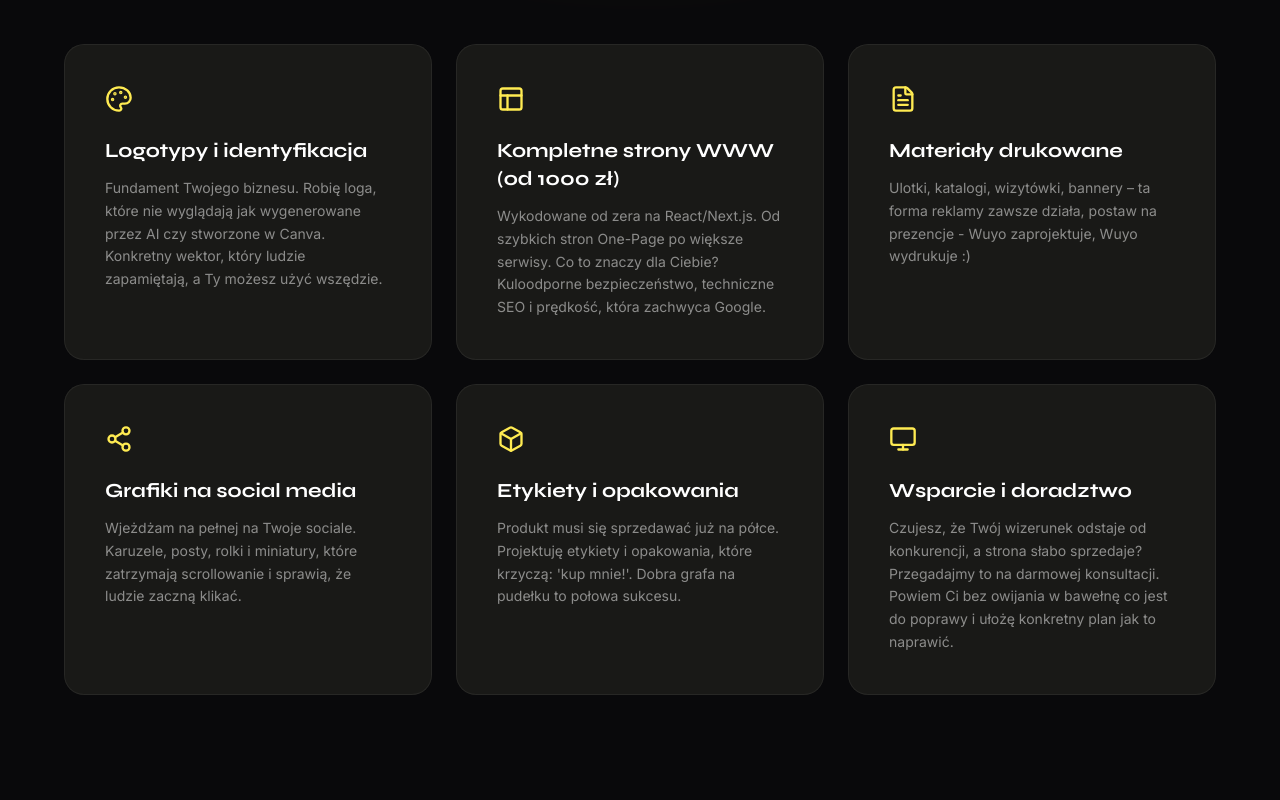
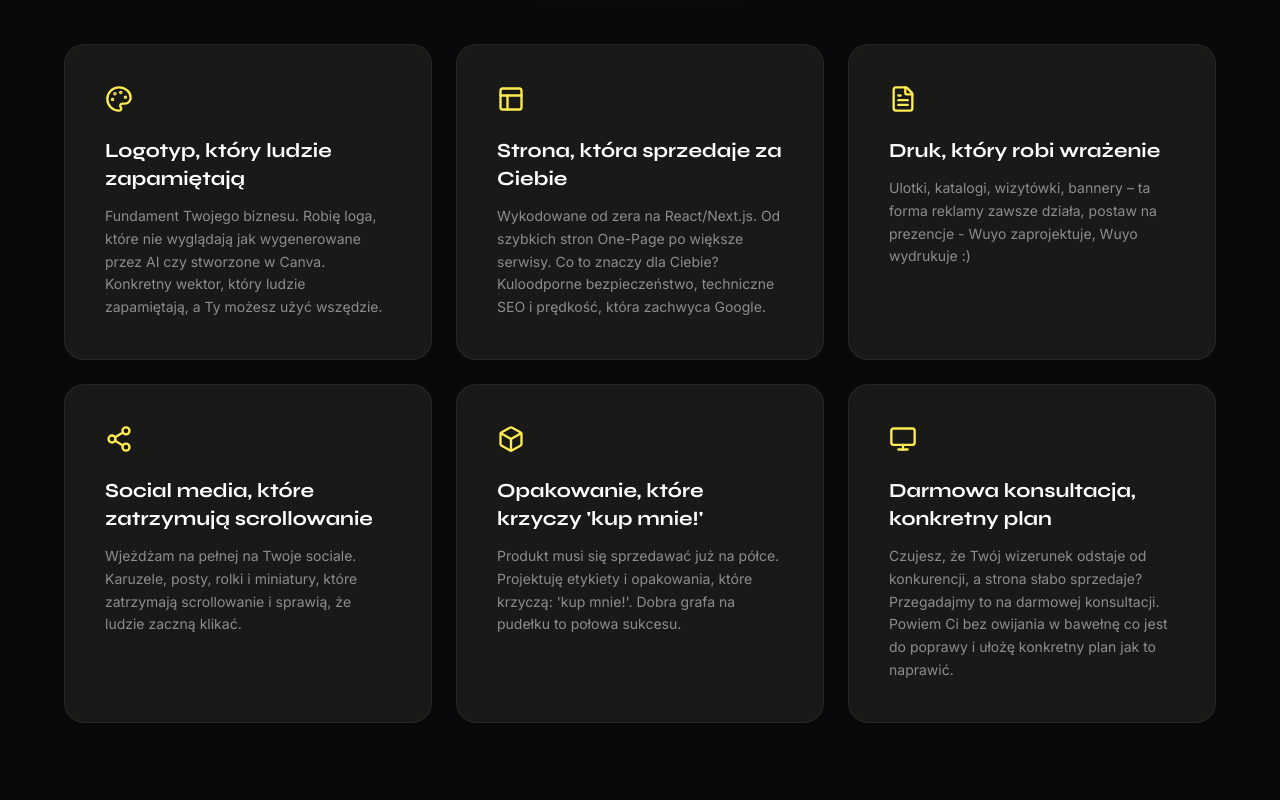
Before and after one commit to pergamindruk/wuyo, a Next.js app: page / in a window 1280 px wide. Shown: the part 1140-1940 px from the top of the page. Built offline with nearby package versions, Linux system fonts and the light colour scheme.

Commit message:
feat: benefit-oriented service titles, personalized CTAs, FAQ client portal, portfolio link in about, updated meta descriptions

```diff
--- a/src/app/(main)/page.tsx
+++ b/src/app/(main)/page.tsx
@@ -17,32 +17,32 @@ export default function Home() {
     const services = [
         {
             icon: <Palette size={28} />,
-            title: "Logotypy i identyfikacja",
+            title: "Logotyp, który ludzie zapamiętają",
             desc: "Fundament Twojego biznesu. Robię loga, które nie wyglądają jak wygenerowane przez AI czy stworzone w Canva. Konkretny wektor, który ludzie zapamiętają, a Ty możesz użyć wszędzie.",
         },
         {
             icon: <Layout size={28} />,
-            title: "Kompletne strony WWW (od 1000 zł)",
+            title: "Strona, która sprzedaje za Ciebie",
             desc: "Wykodowane od zera na React/Next.js. Od szybkich stron One-Page po większe serwisy. Co to znaczy dla Ciebie? Kuloodporne bezpieczeństwo, techniczne SEO i prędkość, która zachwyca Google.",
         },
         {
             icon: <FileText size={28} />,
-            title: "Materiały drukowane",
+            title: "Druk, który robi wrażenie",
             desc: "Ulotki, katalogi, wizytówki, bannery – ta forma reklamy zawsze działa, postaw na prezencje - Wuyo zaprojektuje, Wuyo wydrukuje :)",
         },
         {
             icon: <Share2 size={28} />,
-            title: "Grafiki na social media",
+            title: "Social media, które zatrzymują scrollowanie",
             desc: "Wjeżdżam na pełnej na Twoje sociale. Karuzele, posty, rolki i miniatury, które zatrzymają scrollowanie i sprawią, że ludzie zaczną klikać.",
         },
         {
             icon: <Box size={28} />,
-            title: "Etykiety i opakowania",
+            title: "Opakowanie, które krzyczy 'kup mnie!'",
             desc: "Produkt musi się sprzedawać już na półce. Projektuję etykiety i opakowania, które krzyczą: 'kup mnie!'. Dobra grafa na pudełku to połowa sukcesu.",
         },
         {
             icon: <Monitor size={28} />,
-            title: "Wsparcie i doradztwo",
+            title: "Darmowa konsultacja, konkretny plan",
             desc: "Czujesz, że Twój wizerunek odstaje od konkurencji, a strona słabo sprzedaje? Przegadajmy to na darmowej konsultacji. Powiem Ci bez owijania w bawełnę co jest do poprawy i ułożę konkretny plan jak to naprawić.",
         },
     ];
@@ -146,6 +146,7 @@ export default function Home() {
                             <p>Działam sam, więc nie uciekam przed Tobą w procedury i nie chowam się za sekretarką. Jak do mnie dzwonisz, to odbieram ja. Jak pytasz, czy coś ma sens – odpowiadam szczerze. Nie bawię się w agencyjne gierki, gdzie jesteś tylko kolejną pozycją na liście do odhaczenia.</p>
                             <p className="text-white/90 font-medium text-lg pt-2">Co z tego masz? Spokój.</p>
                             <p>Zamiast zasypywać Cię trudnymi słówkami, tłumaczę wszystko po ludzku. Moja robota ma po prostu ułatwiać Ci życie. Strona musi być tak zrobiona, żeby klient od razu wiedział, co robisz i jak Ci zapłacić. Koniec filozofii.</p>
+                            <p className="mt-2"><Link href="#portfolio" className="text-gold hover:text-gold-light underline underline-offset-4 transition-colors font-medium">Sprawdź, jak to wygląda w praktyce →</Link></p>
                         </div>
 
                         <div className="mt-8 mb-10">
--- a/src/app/layout.tsx
+++ b/src/app/layout.tsx
@@ -11,7 +11,7 @@ export const metadata: Metadata = {
         default: "Wuyo – Dobra Grafa | Strony internetowe i grafika",
         template: "%s | Wuyo – Dobra Grafa",
     },
-    description: "Nowoczesne strony internetowe, identyfikacja wizualna i design premium. Wuyo – robię to dobrze, szybko i z duszą. Sprawdź moje realizacje!",
+    description: "Grafik, który mówi prosto z mostu. Strony www, identyfikacja wizualna i grafiki social media od 1 200 zł. Termin murowany, cena bez niespodzianek.",
     keywords: ["strony internetowe", "web design", "portfolio", "freelancer", "Next.js", "grafika", "tworzenie stron www", "Rzeszów"],
     authors: [{ name: "Wuyo – Dobra Grafa", url: "https://wuyo.pl" }],
     creator: "Wuyo – Dobra Grafa",
@@ -29,7 +29,7 @@ export const metadata: Metadata = {
         url: "https://wuyo.pl",
         siteName: "Wuyo – Dobra Grafa",
         title: "Wuyo – Dobra Grafa | Strony internetowe i grafika",
-        description: "Nowoczesne strony internetowe, identyfikacja wizualna i design premium. Sprawdź moje realizacje!",
+        description: "Grafik, który mówi prosto z mostu. Strony www, identyfikacja wizualna i grafiki social media od 1 200 zł. Termin murowany, cena bez niespodzianek.",
         images: [
             {
                 url: "/wuyo-dobra-grafa-logo-kolorowe.webp",
@@ -42,7 +42,7 @@ export const metadata: Metadata = {
     twitter: {
         card: "summary_large_image",
         title: "Wuyo – Dobra Grafa | Strony internetowe i grafika",
-        description: "Nowoczesne strony internetowe, identyfikacja wizualna i design premium.",
+        description: "Grafik, który mówi prosto z mostu. Strony www, identyfikacja wizualna i grafiki social media od 1 200 zł.",
         images: ["/wuyo-dobra-grafa-logo-kolorowe.webp"],
     },
     robots: {
--- a/src/components/FAQSection.tsx
+++ b/src/components/FAQSection.tsx
@@ -25,6 +25,10 @@ const faqs = [
     {
         question: "Ile zazwyczaj trwa projekt strony WWW?",
         answer: "Dla One-Page'a lecimy szybko – zwykle wyrabiam się w około tydzień od zebrania materiałów. Dużo zależy od tego, jak szybko dostarczysz mi treści, zdjęcia i jak sprawnie dajesz feedback. Żadnego bujania w chmurach – konkret praca."
+    },
+    {
+        question: "Skąd będę wiedział, na jakim etapie jest mój projekt?",
+        answer: "Dostajesz własny panel klienta z linkiem, w którym na bieżąco widzisz postęp prac — od briefu, przez projektowanie, poprawki, aż po finalne przekazanie. Jak śledzenie paczki, tylko że działa. Zero zgadywania i pytania \"jak tam moje zlecenie?\"."
     }
 ];
 
--- a/src/components/PackagesSection.tsx
+++ b/src/components/PackagesSection.tsx
@@ -19,6 +19,7 @@ export const packages = [
             "Prosty kontakt – intuicyjny formularz i podpięte statystyki (żebyś wiedział, czy to działa).",
         ],
         featured: false,
+        cta: "Zaistniej w sieci",
     },
     {
         name: "Skalowanie",
@@ -35,6 +36,7 @@ export const packages = [
             "Miesiąc wsparcia w cenie – nie zostawiam Cię z tym samego. Przez pierwsze 30 dni pilnuję, żeby wszystko grało.",
         ],
         featured: true,
+        cta: "Zacznij skalować",
     },
     {
         name: "Pełna Marka",
@@ -51,6 +53,7 @@ export const packages = [
             "Priorytet w kontakcie – Twoje sprawy lądują na górze mojej listy. Masz u mnie status VIP.",
         ],
         featured: false,
+        cta: "Buduj pełną markę",
     },
 ];
 
@@ -108,7 +111,7 @@ export function PackagesSection({ showButton = true, className = "py-28 px-6 md:
                                 ? 'btn-gold !rounded-full !w-full'
                                 : 'btn-outline !rounded-full !w-full'
                                 }`}>
-                                Wchodzę w to
+                                {pkg.cta}
                             </Link>
                         </div>
                     </AnimatedSection>
```
